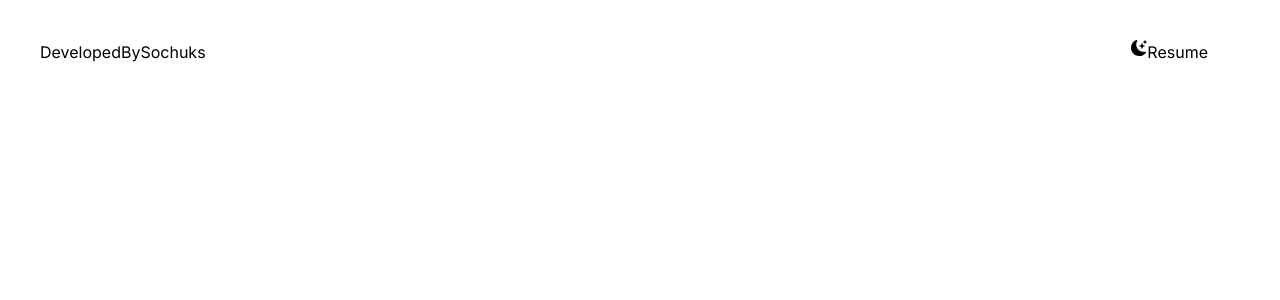
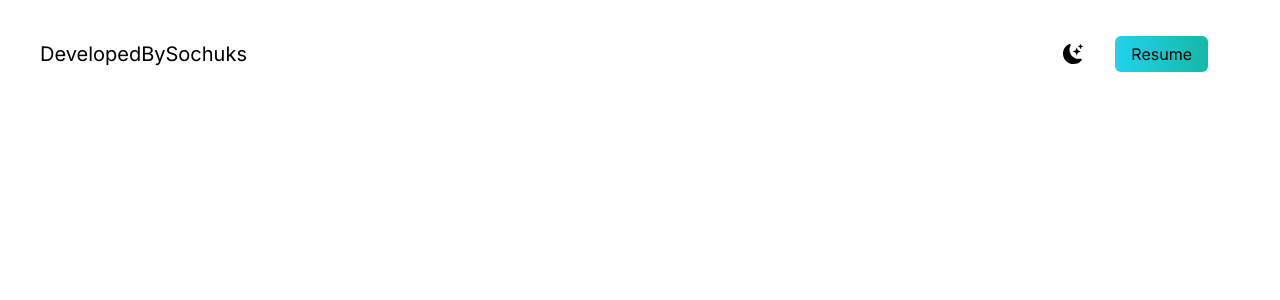
Before and after one commit to Sochuks/my-react-portfolio-2, a Next.js app: page / in a window 1280 px wide. Shown: the top 300 px of the page. Built offline with nearby package versions, Linux system fonts and the light colour scheme.

Commit message:
Modify style in Top-bar links

```diff
--- a/src/app/page.js
+++ b/src/app/page.js
@@ -8,15 +8,15 @@ export default function Home() {
       <section className="min-h-screen">
 
           <div className="py-10 mb-12 flex justify-between">
-              <h1>DevelopedBySochuks</h1>
+              <h1 className="text-xl">DevelopedBySochuks</h1>
 
-              <ul className="flex px-8 justify-center">
+              <ul className="flex px-8 items-center">
                   <li>
-                    <BsFillMoonStarsFill />
+                    <BsFillMoonStarsFill className="cursor-pointer text-xl" />
                   </li>
 
                   <li>
-                    <a href="#">Resume</a>
+                    <a className="bg-gradient-to-r from-cyan-400 to-teal-500 px-4 py-2 rounded-md ml-8" href="#">Resume</a>
                   </li>
               </ul>
 
```
